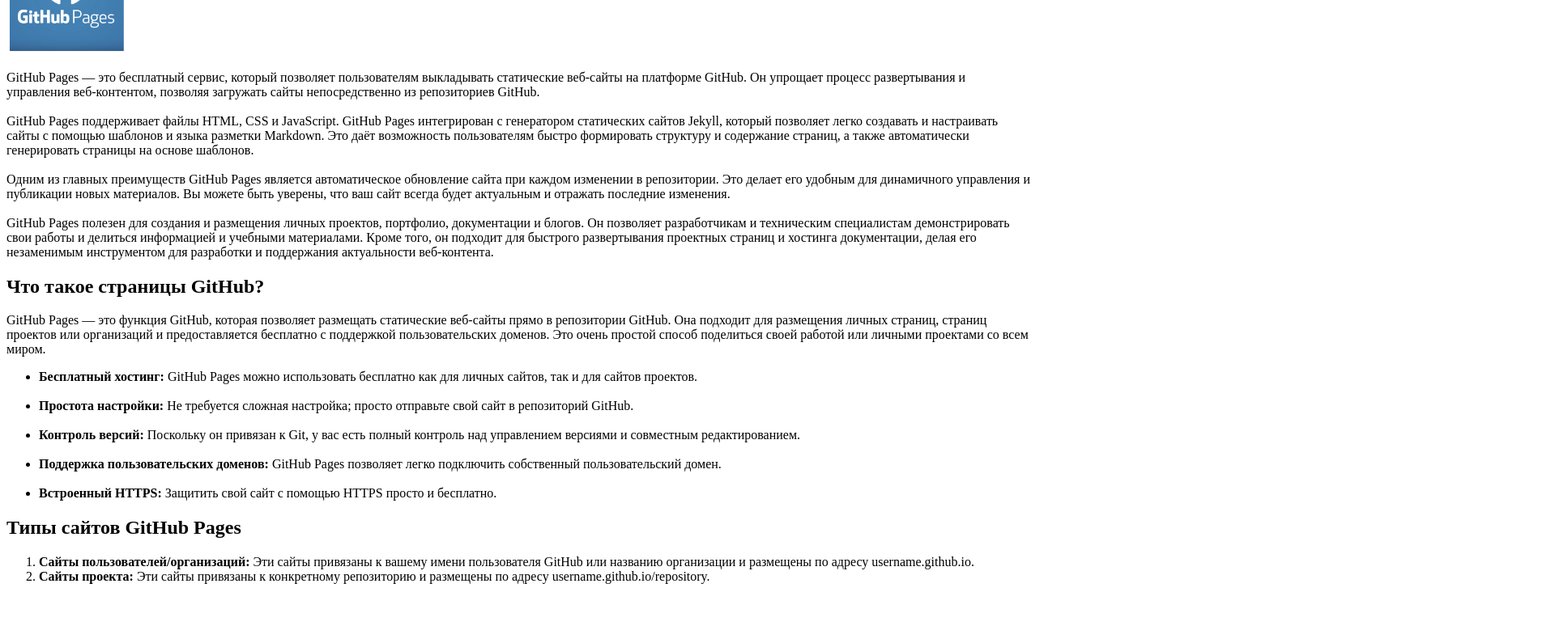
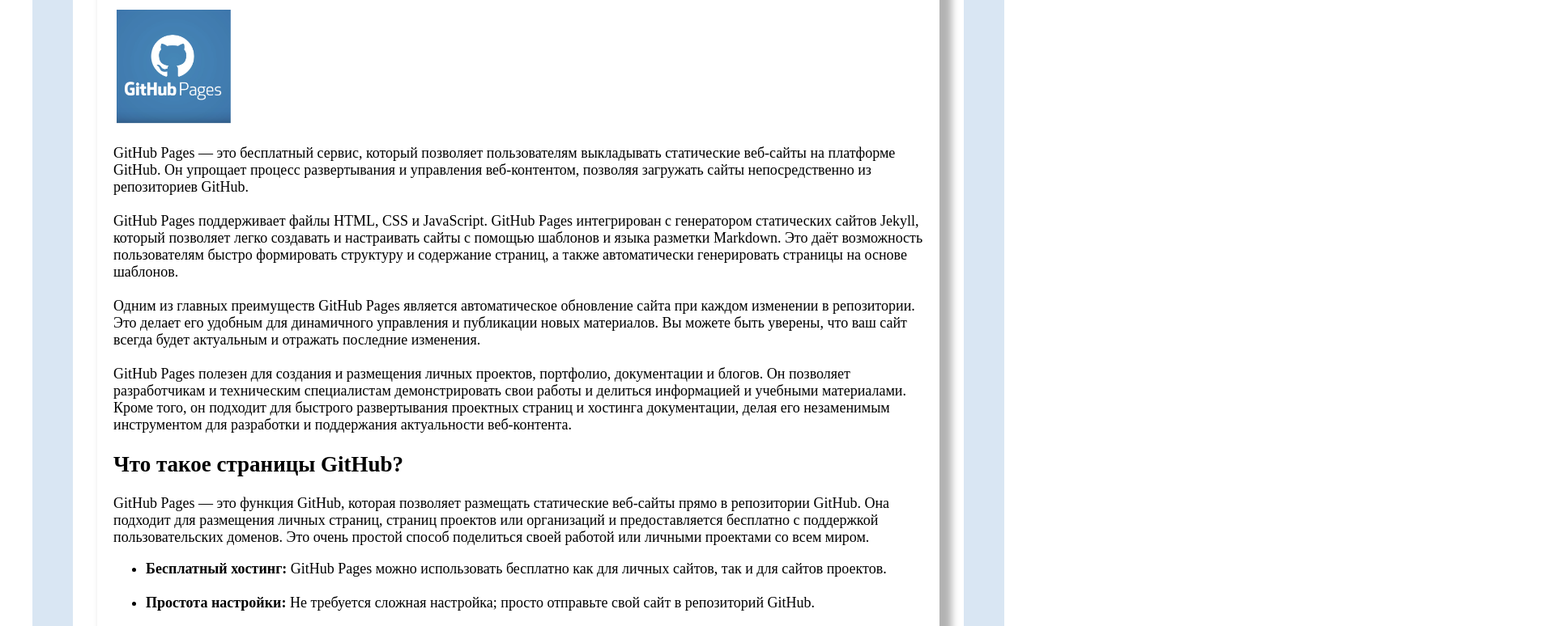
Before and after one commit to Viktor3691/Viller.github.io-Pensioner-from-Gazprom-, a plain HTML site: page index.html in a window 1280 px wide. Shown: the part 219-993 px from the top of the page at 81% size, 1920 px wide, since content can reach past the window. Drawn offline with Linux system fonts and the light colour scheme; files whose address does not match are found by name.

Commit message:
Update index.html

```diff
--- a/index.html
+++ b/index.html
@@ -5,7 +5,7 @@
     <meta charset="UTF-8">
     <meta name="viewport" content="width=device-width, initial-scale=1.0">
 
-    <link rel="stylesheet" href="../CSS/Хостинг GitHub Pages.css">
+    <link rel="stylesheet" href="style.css">
     <title>4 Работа с Git и GitHub</title>
 </head>
 
```
